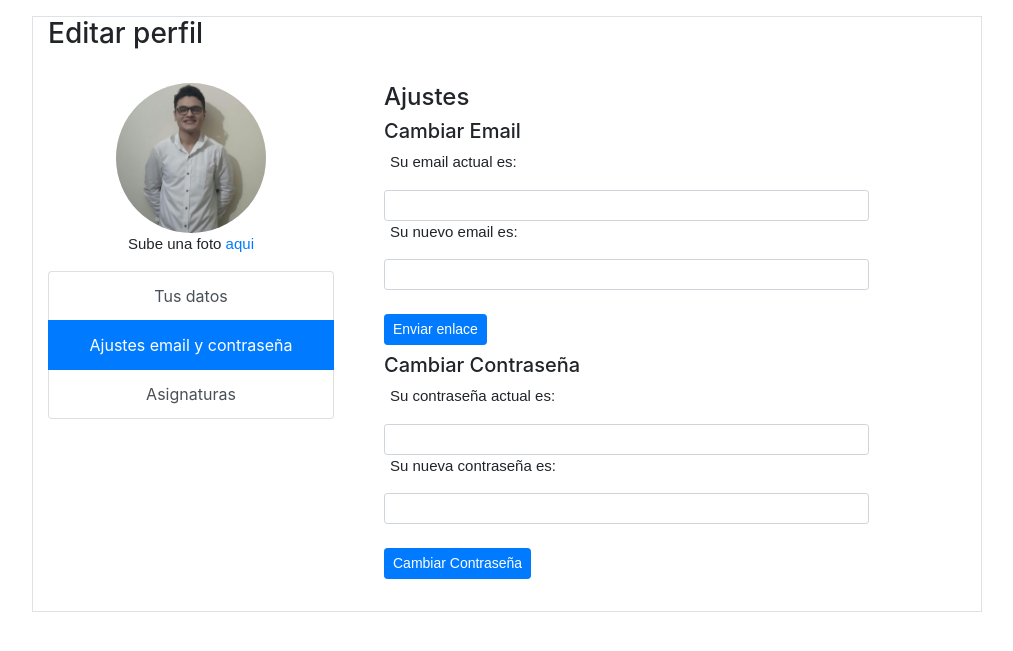
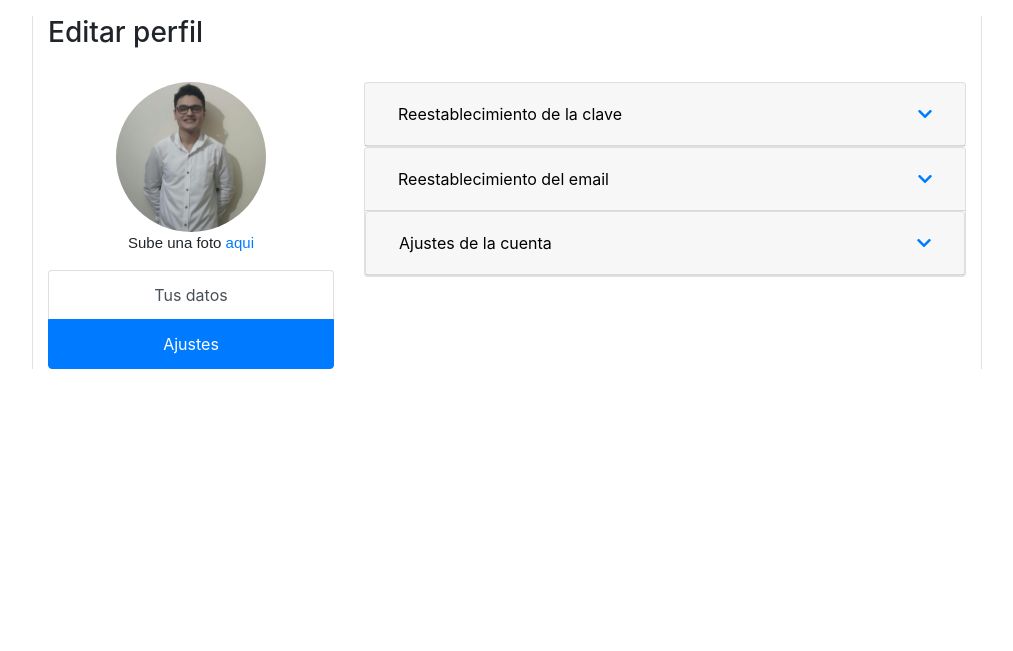
Before and after one commit to miguelocampoc/InformateU, a CodeIgniter app: page /InformateU/index.php/user/profileAjustes in a window 1280 px wide. Shown: the part 80-731 px from the top of the page, without its empty margins (133-1146 px from the left). Run offline with CodeIgniter, Linux system fonts and the light colour scheme; some libraries are stand-ins or nearby versions.

Commit message:
Commit 12214

```diff
--- a/application/controllers/user.php
+++ b/application/controllers/user.php
@@ -9,31 +9,62 @@ class user extends CI_Controller {
 
 
     }
+    function alpha_dash_space($fullname){
+		if (! preg_match('/^[a-zA-Z\s]+$/', $fullname)) {
+			$this->form_validation->set_message('alpha_dash_space', 'El campo %s  solo puede contener letras');
+			return FALSE;
+		} else {
+			return TRUE;
+		}
+	}
 
     public function profile(){
+        $this->load->model('gets');
+        $data=array(
+            'carreras'=> $this->gets->getCarreras(),
+            'usuarios'=>$this->gets->getRowUser(),
+            'carreraUser'=>$this->gets->getByidCarrera()
+        );
 
-        $this->load->model('gets');
-        $result=$this->gets->getRowUser();
-        $row=$result->row();
-        $datos['nombre'] = $row->nombre;
-        $datos['apellidos'] = $row->apellidos;
-        $datos['usuario'] = $row->usuario;
-        $datos['email'] = $row->email;
-        $datos['genero'] = $row->genero;
-        $datos['cumpleaños'] = $row->cumpleaños;
-        $datos['biografia'] = $row->biografia;
+		$this->form_validation->set_rules('nombre','Nombre','required|callback_alpha_dash_space|max_length[60]');
+        $this->form_validation->set_rules('apellidos','Apellido','required|callback_alpha_dash_space|max_length[60]');
+        $this->form_validation->set_rules('usuario','Usuario','required|min_length[5]|max_length[30]|alpha_numeric');
+        if($this->form_validation->run()==false){
+            $this->load->view('profile',$data);
+        }
+        else{
+            $this->load->model('queries');
+             $result=$this->queries->User_Exist();
+              if($result){
+                                $this->load->model('update');
+                                $result= $this->update->UpdateUser();
+                                if($result){
+                                    $_SESSION['message14'] = 'Tus datos se han actualizado correctamente';
 
+                                    redirect('user/profile');
+                                }
+                                else{
+                                    echo "Su actualizacion no ha sido exitosa";
+                                }
+                            }
 
+                    else{
+                        $_SESSION['message16'] = 'El usuario que ha ingresado ya existe';
+                        redirect('user/profile');
 
-        $this->load->view('profile',$datos);
+                    }
+        }
 
     }
     public function profileAjustes(){
         $this->load->view('profile-ajustes');
+
     }
+    /*
     public function profileAsignatura(){
 
         $this->load->view('profile-asignatura');
     }
+    */
 }
 ?>
--- a/application/controllers/welcome.php
+++ b/application/controllers/welcome.php
@@ -230,8 +230,9 @@ class Welcome extends CI_Controller {
 	public function logout()
 	{
 		$this->session->set_userdata('email');
-		 $this->session->sess_destroy();
-		 redirect('Welcome/login');
+		$this->session->sess_destroy();
+		session_unset ();
+		redirect('Welcome/login');
 
 	}
 }
--- a/application/models/insert.php
+++ b/application/models/insert.php
@@ -23,7 +23,8 @@ public function InsertarUsuario($email,$nombre,$apellidos,$usuario,$clave,$Token
             'DateTimeRecover'=>$DataRegister,
             'TokenActivate'=>password_hash($TokenActivate,PASSWORD_DEFAULT),
             'token' => 'NULL',
-            'tipo'=>'NoActivated'
+            'tipo'=>'NoActivated',
+            'idcarrera'=>0
 
         ];
         return  $this->db->insert('usuarios',$data);
--- a/application/views/login.php
+++ b/application/views/login.php
@@ -61,7 +61,7 @@
 
                                                 </div>
                                                 <div class="row  justify-content-center">
-                                                 <img height="180px" src="<?php echo base_url("/images/informateU.png")?>"> </img>
+                                                 <img height="140px" width="260px"src="<?php echo base_url("/images/migised.png")?>"> </img>
                                                 </div><br>
                                                 <div class="row">
                                                     <div id="messages-error"><?php  echo  form_error ( 'usuario' );  ?></div>
--- a/application/views/profile-ajustes.php
+++ b/application/views/profile-ajustes.php
@@ -18,7 +18,9 @@
  p{
      font-family:Arial;
      font-size:15px;
+
  }
+
 </style>
 
 <header>
@@ -62,7 +64,7 @@
     <br><br><br><br>
        <div class="container ">
                   <div class="row justify-content-center ">
-                            <div class="col-sm-12 col-md-10  border">
+                            <div class="col-sm-12 col-md-10  border-right  border-left">
                                        <div class="row">
                                                 <div class="col-md-12">
                                                  <h3> Editar perfil </h3>
@@ -76,46 +78,108 @@
                                                       <div class="col-md-12">
                                                         <div class="list-group" id="list-tab" role="tablist">
                                                         <a class="list-group-item list-group-item-action " href="<?php  echo base_url()?>index.php/user/profile" >Tus datos</a>
-                                                        <a class="list-group-item list-group-item-action active" href="">Ajustes email y contraseña</a>
-                                                        <a class="list-group-item list-group-item-action"  href="<?php  echo base_url()?>index.php/user/profileAsignatura" >Asignaturas</a>
-                                                        </div>
+                                                        <a class="list-group-item list-group-item-action active" href="">Ajustes</a>
+                                                       <!-- <a class="list-group-item list-group-item-action" href="<? /*php  echo base_url()*/?>index.php/user/profileAsignatura" >Asignaturas</a> !-->                                                        </div>
                                                        </div>
                                                   </div>
                                         </div>
                                                 <div class="col-md-8">
+                                                <div id="accordion">
+  <div class="card">
+    <div class="card-header" id="headingOne">
+      <h5 class="mb-0">
+        <button  style="text-decoration:none; color:black"class="btn btn-link" data-toggle="collapse" data-target="#collapseOne" aria-expanded="true" aria-controls="collapseOne">
+          Reestablecimiento de la clave
+        </button>
+        <button  style="text-decoration:none; float:right"class="btn btn-link" data-toggle="collapse" data-target="#collapseOne" aria-expanded="true" aria-controls="collapseOne">
+        <a href="#" class="bt-menu"><i class="fas fa-chevron-down"></i> </a>
 
+        </button>
+      </h5>
+    </div>
 
+    <div id="collapseOne" class="collapse " aria-labelledby="headingOne" data-parent="#accordion">
+      <div class="card-body">
+      <div class="row">
+      <p style="margin-left:10px; font-size:small">Ingrese su contraseña actual </p>
+      </div>
+      <div class="row">
+      <div class="col-md-6">
+      <input type="password"   class="form-control form-control-sm" >
+      </div>
+      <div class="col-md-6">
+      <button type="submit" name="update" style="font-family:Arial; " class="btn btn-primary mb-2 btn-sm ">Verificar</button><br>
+       </div>
 
+      </div>
+      <div class="row">
+          <p style="font-size:small; margin-left:10px;">Introdusca su nueva contraseña</p>
+        </div>
+        <div class="row">
+        <div class="col-md-6">
+          <input type="password"   class="form-control form-control-sm col-md-12 " ><br>
+        </div>
+        <div class="col-md-6">
+           <button type="submit" name="update" style="font-family:Arial; " class="btn btn-primary mb-2 btn-sm ">Reestablecer </button><br>
+        </div>
 
-                                                        <div class="row" style ="margin-left:5px">
-                                                              <div class="col-md-12">
-                                                                  <h4>Ajustes</h4>
-                                                                </div>
-                                                         </div>
-                                                         <div class="row" style ="margin-left:5px">
-                                                                 <div class="col-md-12">
-                                                                  <h5> Cambiar Email</h5>
-                                                                   <p style="margin-left:6px"> Su email actual es:</p>
-                                                                   <input type="text" name="email" class="form-control form-control-sm col-md-10" >
+          </div>
 
-                                                                   <p style="margin-left:6px"> Su nuevo email es:</p>
-                                                                   <input type="text" name="email" class="form-control form-control-sm col-md-10" ><br>
-                                                                   <button type="submit" style="font-family:Arial; " class="btn btn-primary mb-2 btn-sm">Enviar enlace</button><br>
-                                                                   <h5> Cambiar Contraseña</h5>
-                                                                   <p style="margin-left:6px"> Su contraseña actual es:</p>
-                                                                   <input type="text" name="email" class="form-control form-control-sm col-md-10" >
-                                                                   <p style="margin-left:6px"> Su nueva contraseña es:</p>
-                                                                   <input type="text" name="email" class="form-control form-control-sm col-md-10" ><br>
-                                                                   <button type="submit" style="font-family:Arial; " class="btn btn-primary mb-2 btn-sm">Cambiar Contraseña</button><br>
-                                                                    <br>
+      </div>
+    </div>
+  </div>
+  <div class="card">
+    <div class="card-header" id="headingTwo">
+      <h5 class="mb-0">
+        <button style="text-decoration:none; color:black" class="btn btn-link collapsed" data-toggle="collapse" data-target="#collapseTwo" aria-expanded="false" aria-controls="collapseTwo">
+          Reestablecimiento del email
+        </button>
+        <button  style="text-decoration:none; float:right"class="btn btn-link" data-toggle="collapse" data-target="#collapseTwo" aria-expanded="true" aria-controls="collapseOne">
+        <a href="#" class="bt-menu"><i class="fas fa-chevron-down"></i> </a>
 
-                                                                </div>
-                                                          <div>
+        </button>
+
+      </h5>
+    </div>
+    <div id="collapseTwo" class="collapse" aria-labelledby="headingTwo" data-parent="#accordion">
+      <div class="card-body">
+      <p style="margin-left:10px; font-size:small">Si usted desea cambiar su email ingrese uno nuevo y se le enviaria a ese email un enlace para verificar la cuenta, una vez verificado su email se actualizara </p>
+      <div class="row">
+      <div class="col-md-6">
+      <input type="text"   class="form-control form-control-sm" >
+      </div>
+      <div class="col-md-6">
+      <button type="submit" name="update" style="font-family:Arial; " class="btn btn-primary mb-2 btn-sm ">Enviar Enlace</button><br>
+       </div>
+
+      </div>
+      </div>
+    </div>
+
+  <div class="card">
+    <div class="card-header" id="headingThree">
+      <h5 class="mb-0">
+        <button style="text-decoration:none;color:black" class="btn btn-link collapsed" data-toggle="collapse" data-target="#collapseThree" aria-expanded="false" aria-controls="collapseThree">
+          Ajustes de la cuenta
+        </button>
+        <button  style="text-decoration:none; float:right"class="btn btn-link" data-toggle="collapse" data-target="#collapseThree" aria-expanded="true" aria-controls="collapseOne">
+        <a href="#" class="bt-menu"><i class="fas fa-chevron-down"></i> </a>
+
+        </button>
+      </h5>
+    </div>
+    <div id="collapseThree" class="collapse" aria-labelledby="headingThree" data-parent="#accordion">
+      <div class="card-body">
+      </div>
+    </div>
+  </div>
+</div>
 
 
 
 
                                                 </div>
+
        </div>
 
 </body>
--- a/application/views/profile-asignatura.php
+++ b/application/views/profile-asignatura.php
@@ -74,8 +74,7 @@
                                                         <div class="list-group" id="list-tab" role="tablist">
                                                         <a class="list-group-item list-group-item-action " href="<?php  echo base_url()?>index.php/user/profile" >Tus datos</a>
                                                         <a class="list-group-item list-group-item-action" href="<?php  echo base_url()?>index.php/user/profileAjustes">Ajustes email y contraseña</a>
-                                                        <a class="list-group-item list-group-item-action active"  href="" >Asignaturas</a>
-                                                        </div>
+                                                       <!-- <a class="list-group-item list-group-item-action" href="<? /*php  echo base_url()*/?>index.php/user/profileAsignatura" >Asignaturas</a> !-->                                                        </div>
                                                        </div>
                                                   </div>
                                         </div>
--- a/css/stylenav.css
+++ b/css/stylenav.css
@@ -20,7 +20,7 @@ header {
 header nav {
 	width:100%;
 	max-width:100%;
-	background:#CEE8FC;
+	background:#D9EBF8;
 
 }
 
```
Also changed, not shown: application/models/gets.php (+17 -0 lines), application/models/queries.php (+19 -0 lines), application/models/update.php (+15 -0 lines), application/views/profile.php (+51 -14 lines), application/views/profile/tusdatos.php (deleted, +0 -73 lines), images/migised.png (added), images/migisedazul.png (added).
